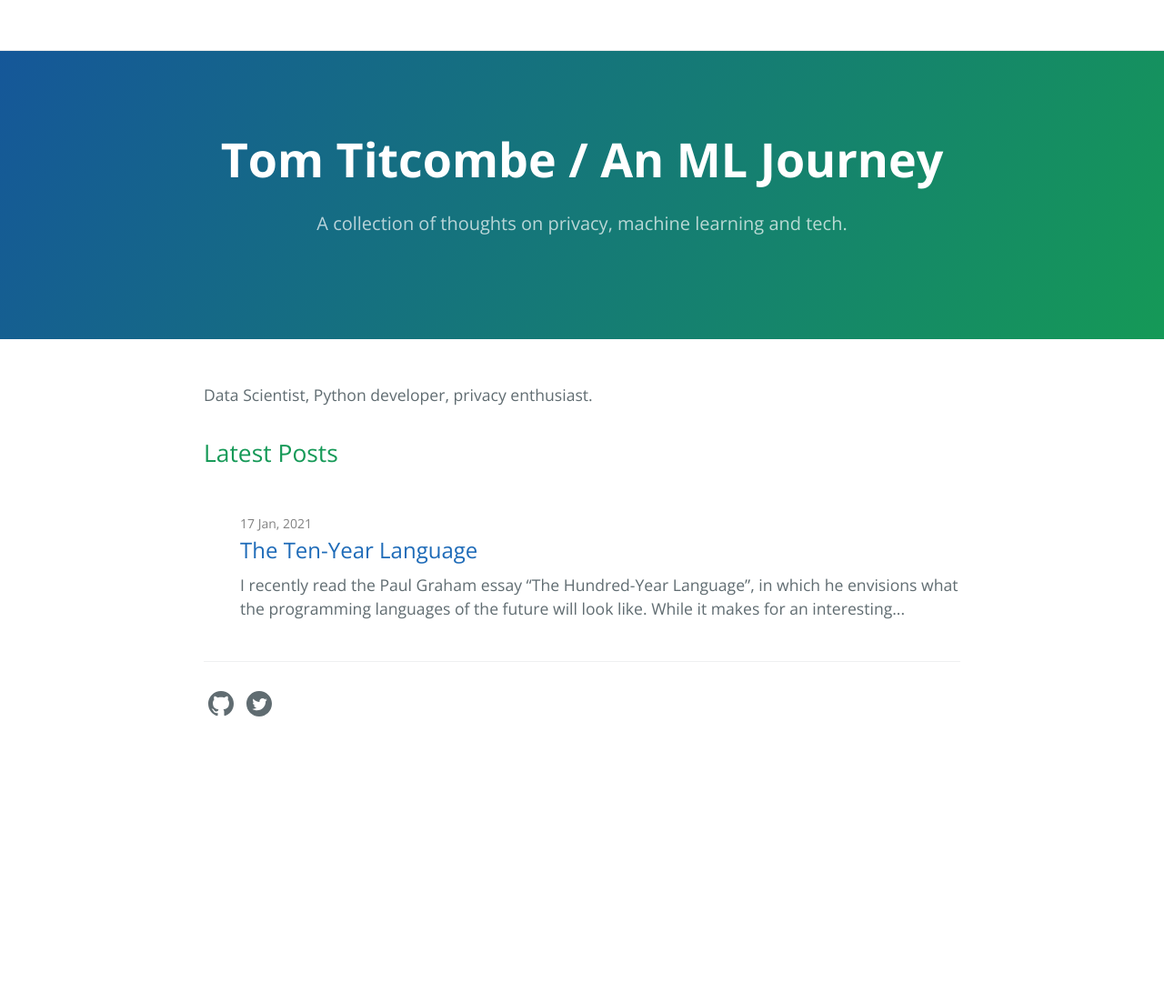
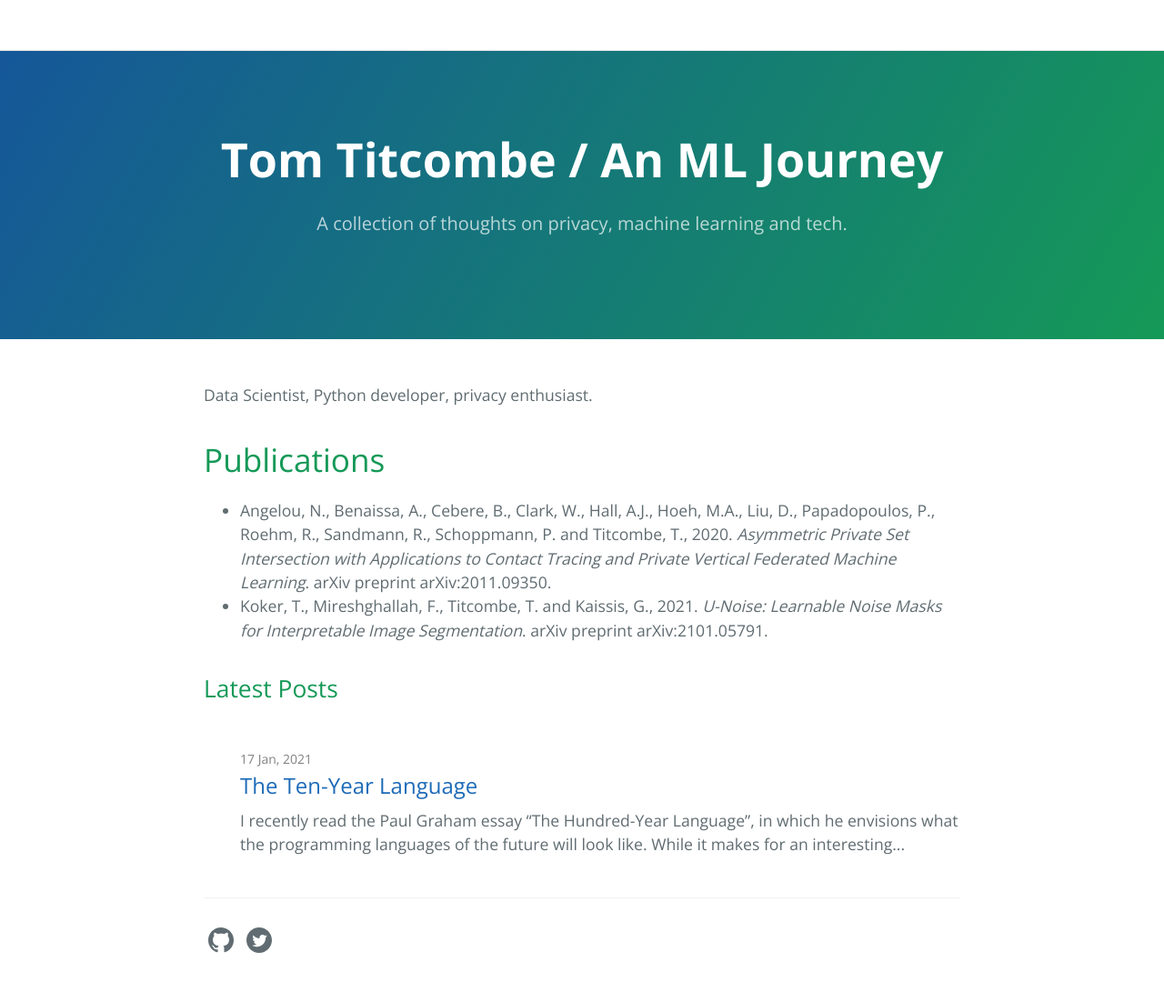
Before and after one commit to TTitcombe/TTitcombe.github.io, a Jekyll site: the page built from index.md, in a window 1280 px wide. Shown: the whole page at 91% size. Built offline with Jekyll 4.4.1, drawn with Linux system fonts in a browser that asks for light colours; before the commit the page ends 900 px from its top, so only the background shows below that.

Commit message:
Add publications

```diff
--- a/index.md
+++ b/index.md
@@ -4,3 +4,9 @@ layout: home
 Data Scientist,
 Python developer,
 privacy enthusiast.
+
+# Publications
+
+- Angelou, N., Benaissa, A., Cebere, B., Clark, W., Hall, A.J., Hoeh, M.A., Liu, D., Papadopoulos, P., Roehm, R., Sandmann, R., Schoppmann, P. and Titcombe, T., 2020. _Asymmetric Private Set Intersection with Applications to Contact Tracing and Private Vertical Federated Machine Learning_. arXiv preprint arXiv:2011.09350.
+- Koker, T., Mireshghallah, F., Titcombe, T. and Kaissis, G., 2021.
+_U-Noise: Learnable Noise Masks for Interpretable Image Segmentation_. arXiv preprint arXiv:2101.05791.
```
